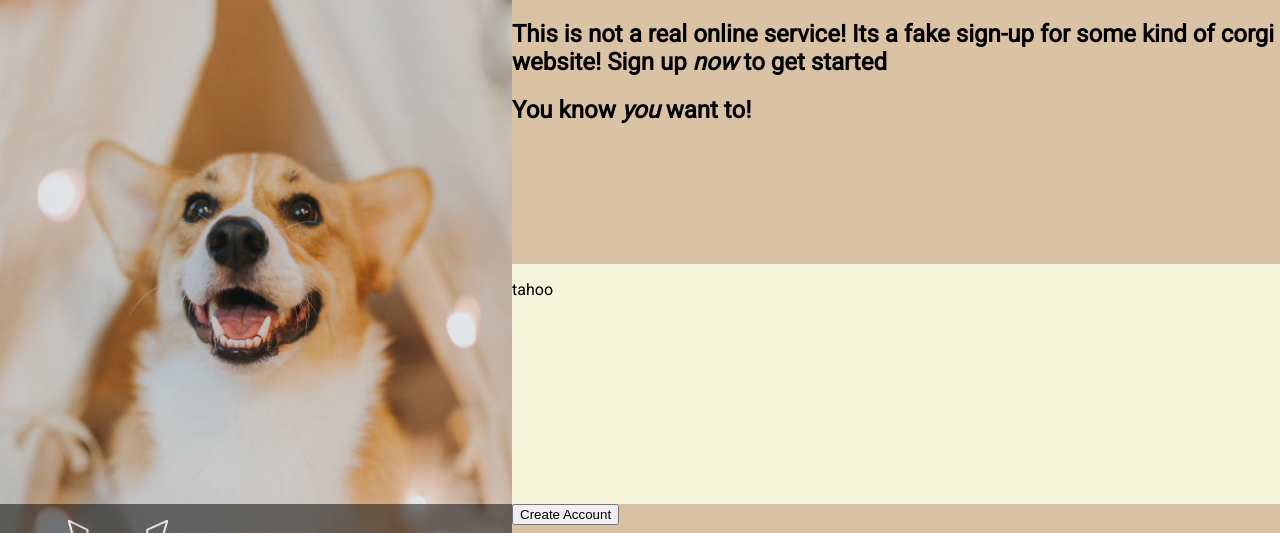
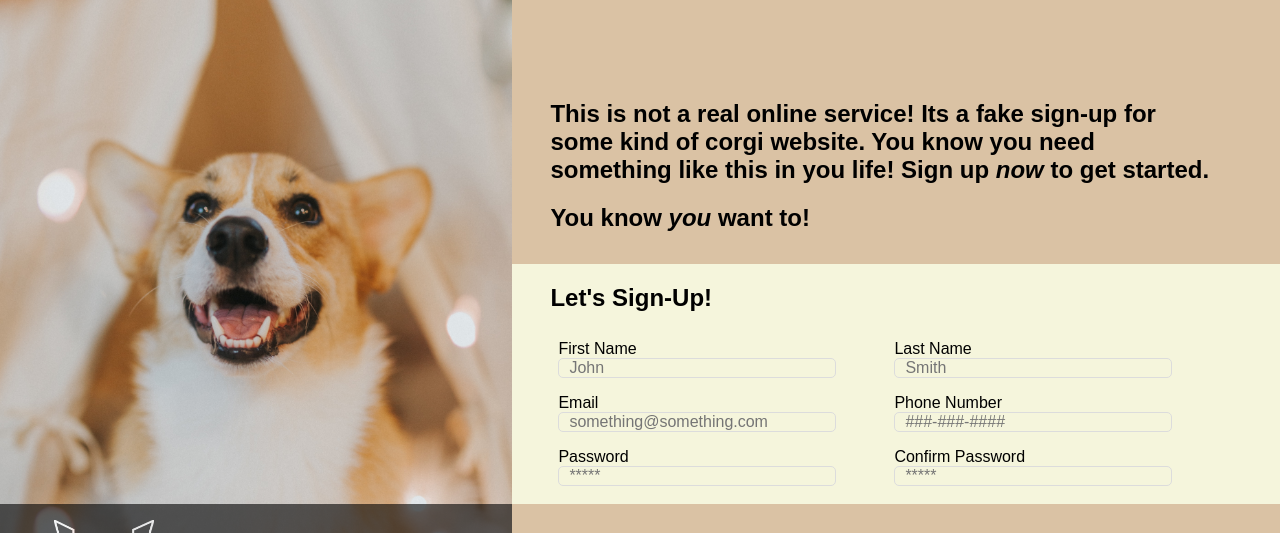
Before and after one commit to SwartzJonah/Sign_up_Form, a plain HTML site: page index.html in a window 1280 px wide. Shown: the top 533 px of the page. Drawn offline with Linux system fonts and the light colour scheme; a web font is replaced by a local one.

Commit message:
added form

```diff
--- a/index.html
+++ b/index.html
@@ -13,6 +13,7 @@
 <body>
 
     <div class="container">
+        <!-- Left Side of Page with Background and Logo-->
         <div class="BGPicture">
             <img class="corgiBG" src="corgi.jpg" alt="big corgi background">
                 <div class="logo">
@@ -22,23 +23,70 @@
             <p class="credit"> Photo by <a href="https://unsplash.com/@coleito">Cole Keister</a>
                  on <a href="https://unsplash.com">Unspash</a> </p>
         </div>
+
+        <!-- Right side of page with the text, form and button for signing up-->
         <div class="signUp">
+
             <div class="signUpText">
+                <div class="fakeText">
                 <h2> This is not a real online service! Its a fake sign-up for some kind
-                    of corgi website! Sign up <em>now</em> to get started
+                    of corgi website. You know you need something like this in you life! Sign up <em>now</em> to get started.
                 </h2>
                 <h2>You know <em>you</em> want to!</h2>
             </div>
-            <div class="signUpForm">
-                <p>tahoo</p>
             </div>
+
+            <div class="formSection">
+                <h2 class="shoutSignUp">Let's Sign-Up!</h2>
+
+                <form id="signupForm" action method="post">
+                    <div class="block">
+                        <div class="labelCase">
+                            <label for="first_name">First Name<br></label>
+                            <input type="text" id="first_name" name="first_name" placeholder="John" required>
+                        </div>
+                        <div class="labelCase">
+                            <label for="last_name">Last Name<br></label>
+                            <input type="text" id="last_name" name="last_name" placeholder="Smith" required>
+                        </div>
+                    </div>
+
+                    <div class="block">
+                        <div class="labelCase">
+                            <label for="email">Email<br></label>
+                            <input type="email" id="email" name="email" placeholder="something@something.com"
+                             required>
+                        </div>
+                        <div class="labelCase">
+                            <label for="phone_number">Phone Number<br></label>
+                            <input type="tel" id="phone_number" name="phone_number" placeholder="###-###-####" required>
+                        </div>
+                    </div>
+
+                    <div class="block">
+                        <div class="labelCase">
+                            <label for="password">Password<br></label>
+                            <input type="password" id="password" name="password" placeholder="*****" required>
+                        </div>
+                        <div class="labelCase">
+                            <label for="confirmpassword">Confirm Password<br></label>
+                            <input type="password" id="confirmpassword" name="confirmpassword" placeholder="*****" required>
+                        </div>
+
+                    </div>
+                </form>
+
+            </div>
+
             <div class="signUpFinal">
-                <button>Create Account</button>
-                <h4>Already have an account? <a class = "logInLink" href="#">Log in!</a></h4>
+                <button class="signupButton" type ="submit" form="signupForm">Create Account!</button>
+                <h3 class="accountAsk">Already have an account? <a class = "logInLink" href="#">Log in!</a></h3>
             </div>
+
             <div class="myGithub">
                 <p> Built By <a href="https://github.com/SwartzJonah">Jonah Swartz</a></p>
             </div>
+
         </div>
     </div>
 </body>
--- a/style.css
+++ b/style.css
@@ -1,21 +1,29 @@
 :root{
     --main-color: rgb(218, 194, 164);
+    --off-color: beige;
+    --hover-color: rgba(0,0,0,.1);
     overflow: hidden;
+    font-size: 1rem;
 }
 
 
+
+:focus-visible{
+    outline: 0;
+}
+
 body{
     background-color: var(--main-color);
-    font-family: 'Gentium Plus', 'Roboto', sans-serif;
+    font-family: 'Gentium Plus', sans-serif;;
     margin: 0px;
 }
 .container{
     display: flex;
 }
 
+/* style for the left side of page */
 .BGPicture{
  display: flex;
-
  position: relative;
  width: 40vw;
  height: 100vh;
@@ -29,7 +37,6 @@ body{
     height: 100%;
 }
 
-
 .logo{
     width: 100%;
     display: flex;
@@ -37,8 +44,8 @@ body{
     align-items: center;
     position: absolute;
     background: black;
-    color: beige;
-    opacity: .5;
+    color: var(--off-color);
+    opacity: .6;
     padding-top: 2vh;
     padding-bottom: 2vh;
     margin-top: 63vh;
@@ -48,6 +55,7 @@ body{
     height: 125px;
     width: 100px;
 }
+
 .credit{
     position: absolute;
     bottom:0px;
@@ -55,21 +63,122 @@ body{
     opacity: .8;
     font-size: .8rem;
 }
+
+/* Style for right side of page */
 .signUp{
     display: flex;
     flex-direction: column;
     width: 60vw;
+}
 
-}
 .signUpText{
     height: 33vh;
 }
-.signUpForm{
-    background-color: beige;
+
+.fakeText{
+    overflow: auto;
+    margin-top: 10vh;
+    margin-left: 3vw;
+    margin-right: 5vw;
+}
+
+.formSection{
+    background-color: var(--off-color);
     height: 30vh;
 }
+.shoutSignUp{
+    margin-left: 3vw;
+}
+
+
+form{
+    margin-left: 3vw;
+    font-family: 'Gentium Plus', sans-serif;
+    display:flex;
+  flex-direction:column;
+  align-items:center;
+  justify-items:center
+}
+
+form button, input, select, textarea {
+    font-family: 'Gentium Plus', sans-serif;
+    -webkit-appearance: none;
+    appearance: none;
+    font-size: 100%;
+    width : 80%;
+    padding: 0;
+}
+input, textarea {
+    font-family: 'Gentium Plus', sans-serif;
+    -webkit-appearance: none;
+    appearance: none;
+    border  : 1px solid gainsboro;
+    border-radius: 5px;
+    padding : 0 10px;
+    margin  :0;
+    width   : 80%;
+    background : none;
+
+  }
+
+  input:focus, textarea:focus {
+    background   : var(--hover-color);
+    border: 1px solid blue;
+    box-shadow: 3px 3px gray;
+  }
+
+
+label{
+    font-size: 1rem;
+    font-family: 'Gentium Plus', sans-serif;
+}
+
+.labelCase{
+    width:25vw;
+    margin:8px;
+}
+
+.block{
+    display: flex;
+    width:100%;
+
+}
+
 .signUpFinal{
     height: 33vh;
+}
+
+.signupButton{
+    cursor: pointer;
+    margin-left: 4vw;
+    margin-top: 4vh;
+    padding-top: 2vh;
+    padding-bottom: 2vh;
+    padding-left: 3vw;
+    padding-right: 3vw;
+    font-size: 1.2rem;
+    background-color: brown;
+    color: var(--off-color);
+    font-weight: bolder;
+    border-radius: 12px;
+    border: 0px;
+    transition-duration: 0.4s;
+
+}
+
+
+button:hover {
+    box-shadow: 10px 10px 8px var(--off-color);
+    color: var(--off-color);
+}
+
+button:active{
+    transform: scale(.9);
+}
+
+.accountAsk{
+    margin-left: 4vw;
+
 }
 
 .logInLink{
```
Also changed, not shown: corgiVector.svg (deleted).
